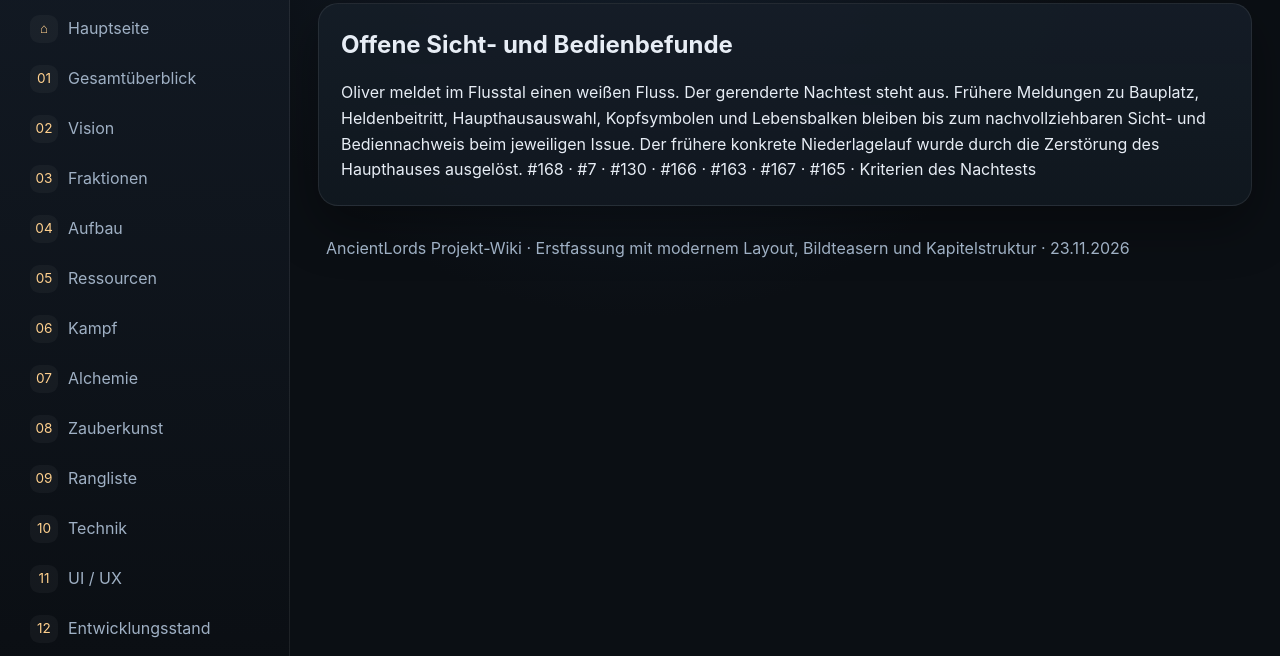
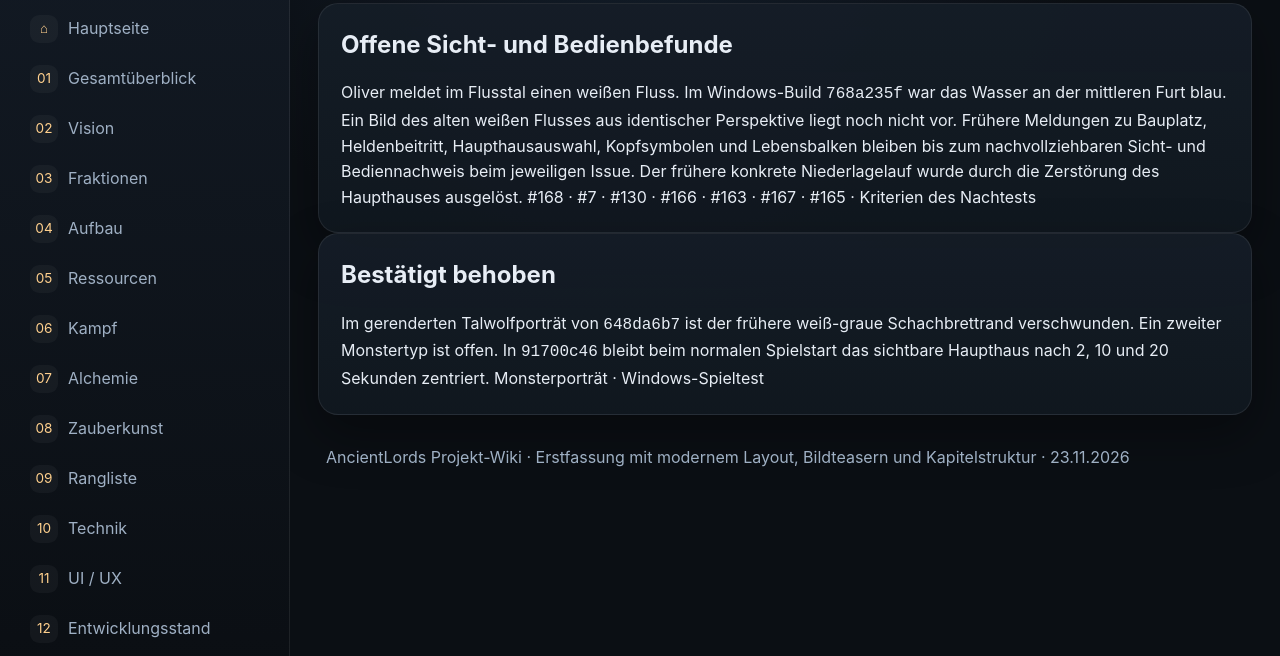
Before and after one commit to OliverKoh/AncientLords-Wiki, a plain HTML site: page bugs.html in a window 1280 px wide. Shown: the part 144-800 px from the top of the page. Drawn offline with Linux system fonts and the light colour scheme.

Commit message:
Wiki aus AncientLords aktualisieren

```diff
--- a/bugs.html
+++ b/bugs.html
@@ -48,7 +48,8 @@
   <main class="main">
     <header class="page-head"><div><h1>14 – Bekannte Bugs</h1><p>Hier werden beobachtete Fehler und der Stand ihres Nachtests geführt.</p></div></header>
 
-    <section class="card pad" id="flusstal"><h2>Offene Sicht- und Bedienbefunde</h2><p>Oliver meldet im Flusstal einen weißen Fluss. Der gerenderte Nachtest steht aus. Frühere Meldungen zu Bauplatz, Heldenbeitritt, Haupthausauswahl, Kopfsymbolen und Lebensbalken bleiben bis zum nachvollziehbaren Sicht- und Bediennachweis beim jeweiligen Issue. Der frühere konkrete Niederlagelauf wurde durch die Zerstörung des Haupthauses ausgelöst. <a href="https://github.com/OliverKoh/AncientLords/issues/168">#168</a> · <a href="https://github.com/OliverKoh/AncientLords/issues/7">#7</a> · <a href="https://github.com/OliverKoh/AncientLords/issues/130">#130</a> · <a href="https://github.com/OliverKoh/AncientLords/issues/166">#166</a> · <a href="https://github.com/OliverKoh/AncientLords/issues/163">#163</a> · <a href="https://github.com/OliverKoh/AncientLords/issues/167">#167</a> · <a href="https://github.com/OliverKoh/AncientLords/issues/165">#165</a> · <a href="flusstal-spieltest.html">Kriterien des Nachtests</a></p></section>
+    <section class="card pad" id="flusstal"><h2>Offene Sicht- und Bedienbefunde</h2><p>Oliver meldet im Flusstal einen weißen Fluss. Im Windows-Build <code>768a235f</code> war das Wasser an der mittleren Furt blau. Ein Bild des alten weißen Flusses aus identischer Perspektive liegt noch nicht vor. Frühere Meldungen zu Bauplatz, Heldenbeitritt, Haupthausauswahl, Kopfsymbolen und Lebensbalken bleiben bis zum nachvollziehbaren Sicht- und Bediennachweis beim jeweiligen Issue. Der frühere konkrete Niederlagelauf wurde durch die Zerstörung des Haupthauses ausgelöst. <a href="https://github.com/OliverKoh/AncientLords/issues/168">#168</a> · <a href="https://github.com/OliverKoh/AncientLords/issues/7">#7</a> · <a href="https://github.com/OliverKoh/AncientLords/issues/130">#130</a> · <a href="https://github.com/OliverKoh/AncientLords/issues/166">#166</a> · <a href="https://github.com/OliverKoh/AncientLords/issues/163">#163</a> · <a href="https://github.com/OliverKoh/AncientLords/issues/167">#167</a> · <a href="https://github.com/OliverKoh/AncientLords/issues/165">#165</a> · <a href="flusstal-spieltest.html">Kriterien des Nachtests</a></p></section>
+<section class="card pad"><h2>Bestätigt behoben</h2><p>Im gerenderten Talwolfporträt von <code>648da6b7</code> ist der frühere weiß-graue Schachbrettrand verschwunden. Ein zweiter Monstertyp ist offen. In <code>91700c46</code> bleibt beim normalen Spielstart das sichtbare Haupthaus nach 2, 10 und 20 Sekunden zentriert. <a href="https://github.com/OliverKoh/AncientLords/issues/175">Monsterporträt</a> · <a href="https://github.com/OliverKoh/AncientLords/issues/159">Windows-Spieltest</a></p></section>
 <div class="footer">AncientLords Projekt-Wiki · Erstfassung mit modernem Layout, Bildteasern und Kapitelstruktur · 23.11.2026</div>
   </main>
 </div>
```
Also changed, not shown: changelog.html (+1 -1 lines).
